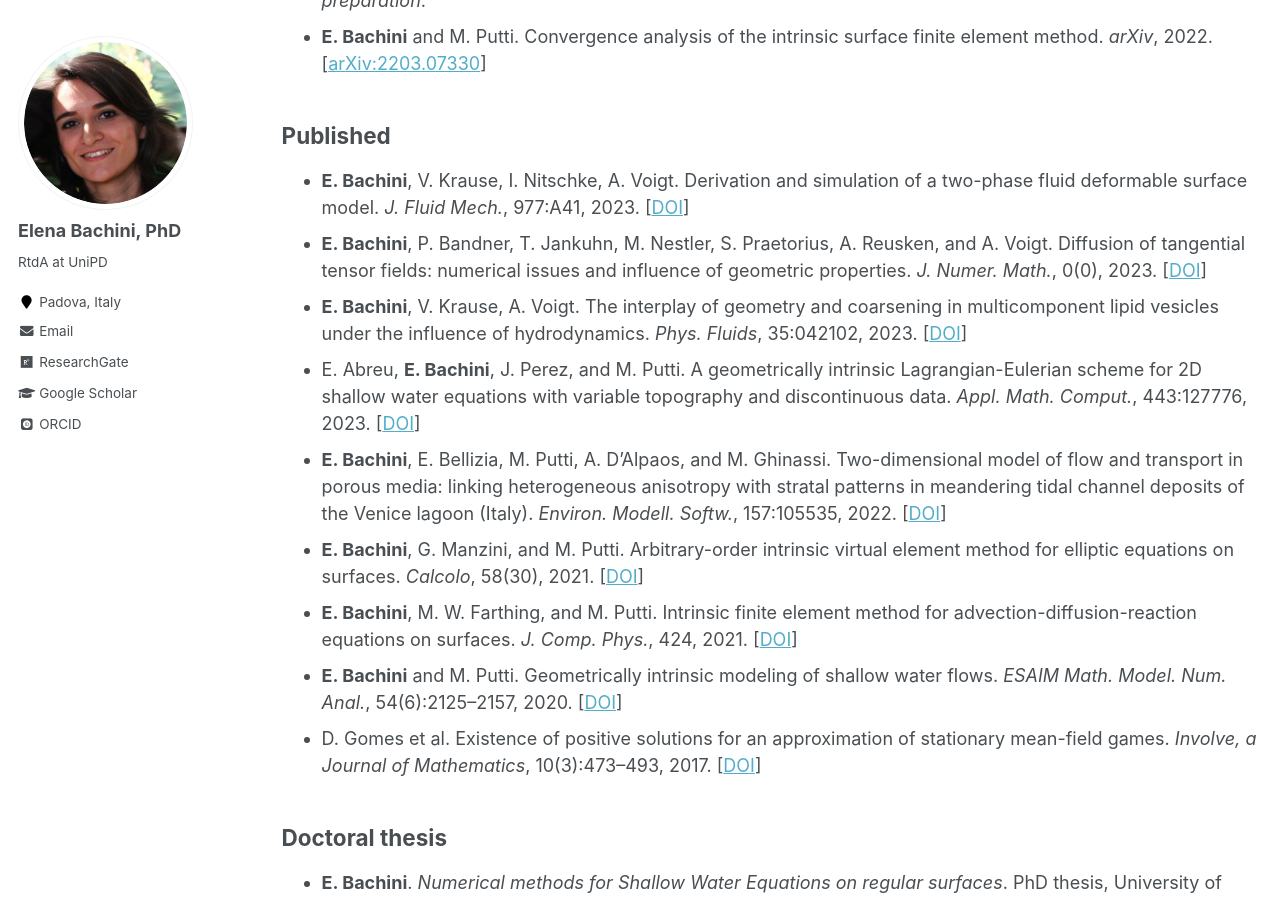
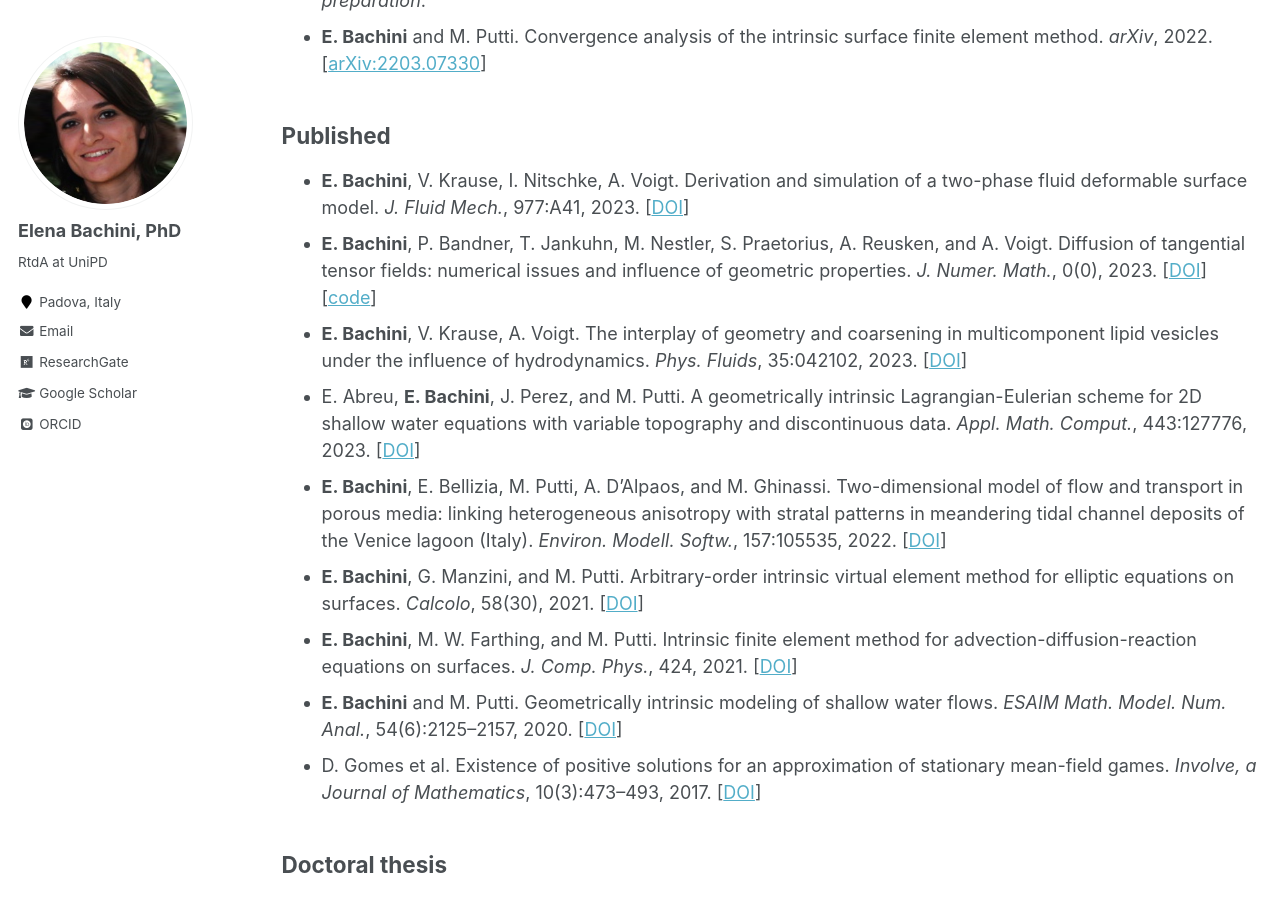
Before and after one commit to elenabachini/elenabachini.github.io, a Jekyll site: the page built from _pages/publications.md, in a window 1280 px wide and 900 px high, scrolled down 339 px. Built offline with Jekyll 4.4.1, drawn with Linux system fonts in a browser that asks for light colours; some web fonts are replaced.

Commit message:
added link to code JNM

```diff
--- a/_pages/publications.md
+++ b/_pages/publications.md
@@ -34,7 +34,7 @@ approximation within a geometrically intrinsic framework. <em>In preparation</em
 <b>E. Bachini</b>, V. Krause, I. Nitschke, A. Voigt. Derivation and simulation of a two-phase fluid deformable surface model. <em>J. Fluid Mech.</em>, 977:A41, 2023.  [<a href="https://doi.org/10.1017/jfm.2023.943" target="_blank">DOI</a>]
 </li>
 <li>
-<b>E. Bachini</b>, P. Bandner, T. Jankuhn, M. Nestler, S. Praetorius, A. Reusken, and A. Voigt. Diffusion of tangential tensor fields: numerical issues and influence of geometric properties. <em>J. Numer. Math.</em>, 0(0), 2023. [<a href="https://doi.org/10.1515/jnma-2022-0088" target="_blank">DOI</a>]
+<b>E. Bachini</b>, P. Bandner, T. Jankuhn, M. Nestler, S. Praetorius, A. Reusken, and A. Voigt. Diffusion of tangential tensor fields: numerical issues and influence of geometric properties. <em>J. Numer. Math.</em>, 0(0), 2023. [<a href="https://doi.org/10.1515/jnma-2022-0088" target="_blank">DOI</a>]  [<a href="http://dx.doi.org/10.5281/zenodo.7096487" target="_blank">code</a>]
 </li>
 <li>
 <b>E. Bachini</b>, V. Krause, A. Voigt. The interplay of geometry and coarsening in multicomponent lipid vesicles under the influence of hydrodynamics. <em>Phys. Fluids</em>, 35:042102, 2023.  [<a href="https://doi.org/10.1063/5.0145884" target="_blank">DOI</a>]
```
